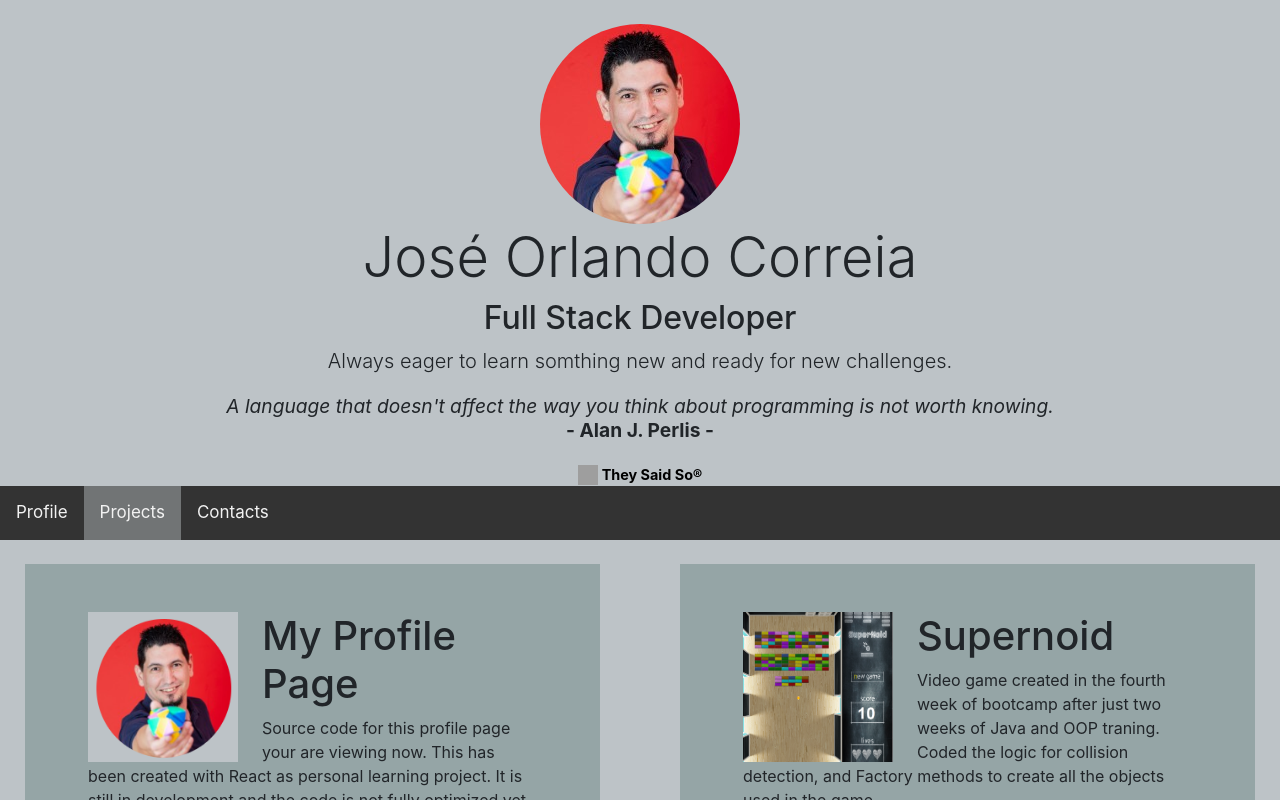
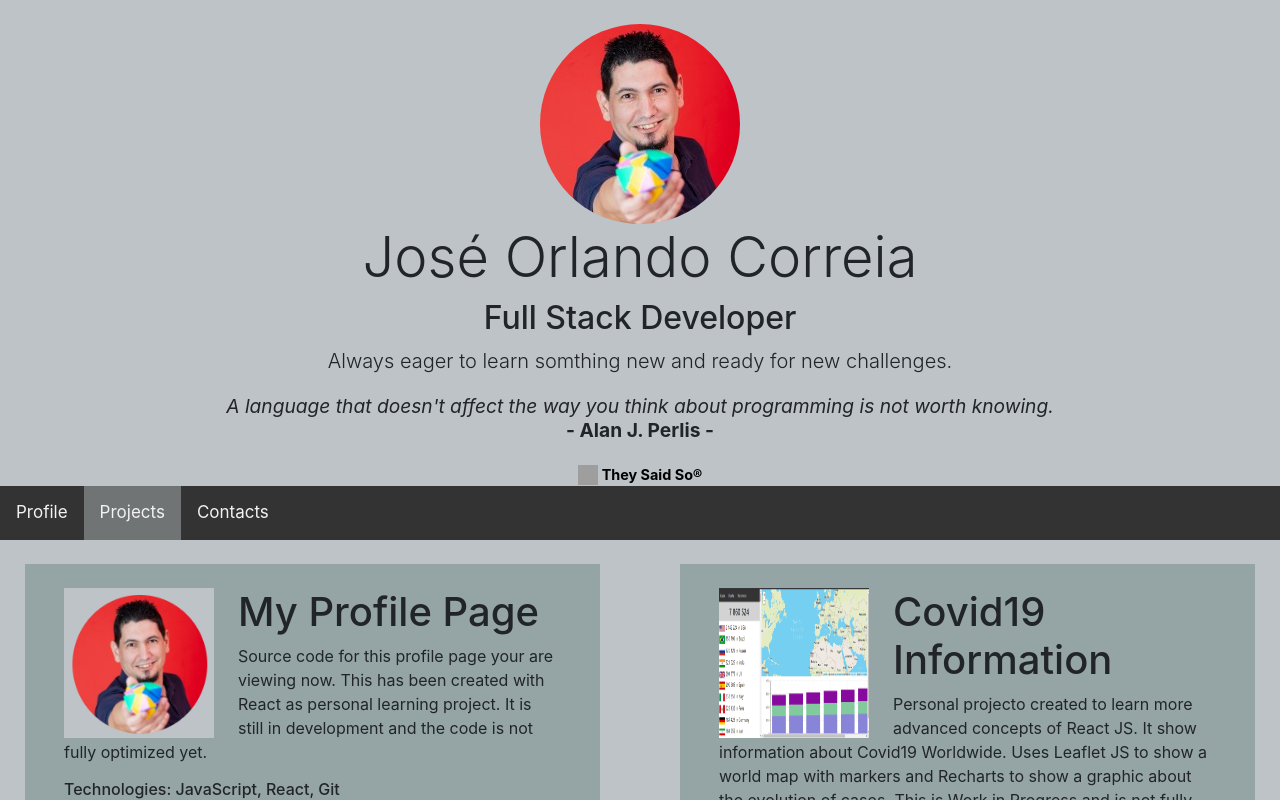
Before and after one commit to joseorlandocorreia/profile-page, a React (Create React App) app: page /#/projects in a window 1280 px wide. Built offline with nearby package versions, Linux system fonts and the light colour scheme; no server answers; grey boxes are pictures that could not be loaded.

Commit message:
added pojects todo-app and covid19

```diff
--- a/src/Components/Projects.jsx
+++ b/src/Components/Projects.jsx
@@ -36,6 +36,15 @@ class Projects extends Component {
                     </div>
                     <div className="col-md-6 col-sm-12">
                         <Project
+                            img="/images/covid19.png"
+                            projectName="Covid19 Information"
+                            description="Personal projecto created to learn more advanced concepts of React JS. It show information about Covid19 Worldwide.
+                            Uses Leaflet JS to show a world map with markers and Recharts to show a graphic about the evolution of cases.
+                            This is Work in Progress and is not fully working yet."
+                            url="https://covid-19-oc.netlify.app"
+                            techs="JavaScript, React JS, Leaflet, Recharts"
+                        />
+                        <Project
                             img="/images/supernoid.png"
                             projectName="Supernoid"
                             description="Video game created in the fourth week of bootcamp after just two weeks of Java and OOP traning.
--- a/src/index.css
+++ b/src/index.css
@@ -54,7 +54,7 @@ body {
 .project-box {
     margin: 24px 40px 24px 40px;
     background-color: #95a5a6;
-    padding: 48px;
+    padding: 24px;
     min-height: 350px;
 }
 
```
Also changed, not shown: public/images/covid19.png (added).
